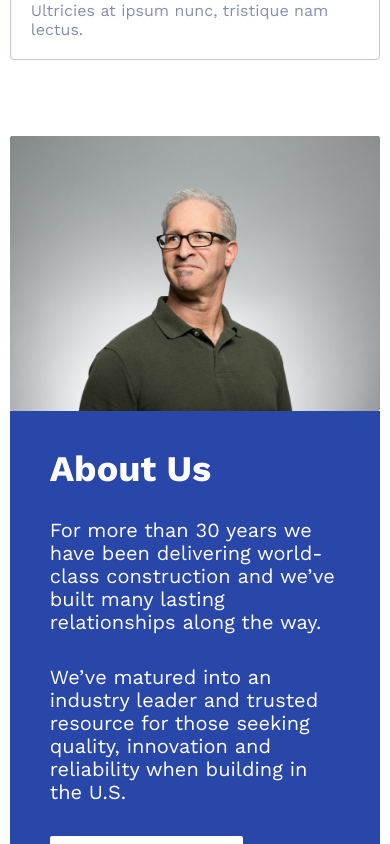
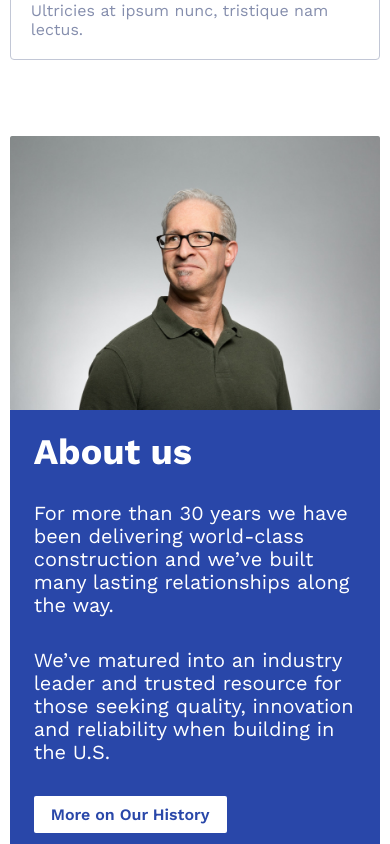
Before and after one commit to RodBrowning/portfolio-2-the-box-construction, a Next.js app: page / in a window 390 px wide. Shown: the part 1300-2144 px from the top of the page. Built offline with nearby package versions, Linux system fonts and the light colour scheme.

Commit message:
About layout review

```diff
--- a/components/about/About.tsx
+++ b/components/about/About.tsx
@@ -11,7 +11,7 @@ const About = () => {
       </div>
       <div className={AboutST.text_container}>
         <div className={AboutST.inner_text_container}>
-          <h4>About Us</h4>
+          <h4>About us</h4>
           <p>
             For more than 30 years we have been delivering world-class construction and we’ve built many lasting relationships along the way.
           </p>
--- a/styles/About.module.css
+++ b/styles/About.module.css
@@ -4,7 +4,7 @@
 }
 
 .image {
-    flex: 2;
+    flex: 3;
 }
 .image img {
     border-radius: 2px;
@@ -23,7 +23,7 @@
     padding: 2.5rem;
     background: var(--color-primary);
     color: white;
-    width: 105%;
+    width: 135%;
 }
 .text_container .inner_text_container p {
     margin: 2rem 0;
@@ -49,6 +49,9 @@
     .container {
         padding: 2rem 0;
     }
+    .text_container .inner_text_container {
+        padding: 1.5rem;
+    }
 }
 
 /*============= MEDIA QUERIE (SMALL DEVICES)  ===============*/
@@ -62,7 +65,7 @@
         position: relative;
         width: fit-content;
         transform: unset;
-        margin-top: -3px;
+        margin-top: -4px;
     }
     .image img {
         height: fit-content;
--- a/styles/globals.css
+++ b/styles/globals.css
@@ -123,7 +123,6 @@ input, select {
 
   --transition:  all 400ms ease;
 
-  --container-width-Xlg: 80%;
   --container-width-lg: 86%;
   --container-width-md: 90%;
   --container-width-sm: 92%;
@@ -135,7 +134,7 @@ input, select {
 }
 
 .container {
-  width: var(--container-width-Xlg);
+  width: var(--container-width-lg);
   max-width: 1216px;
   margin: auto;
 }
```
